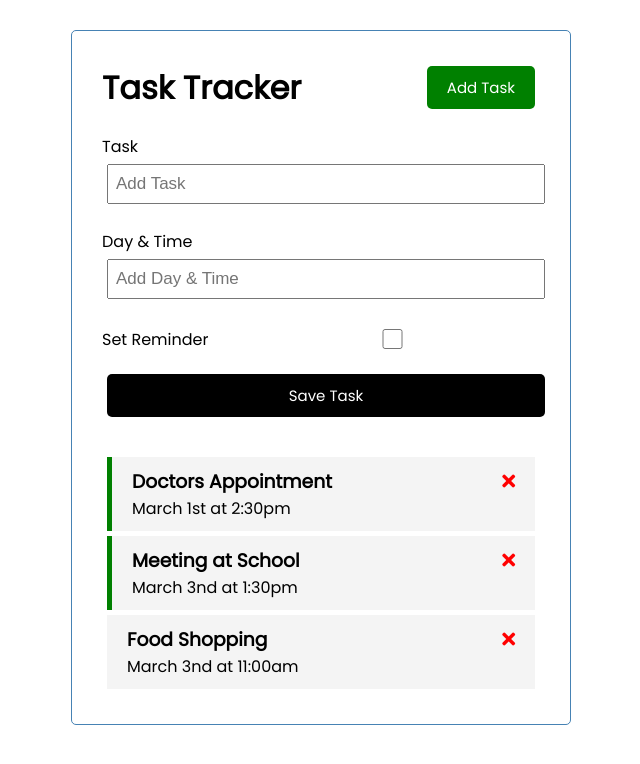
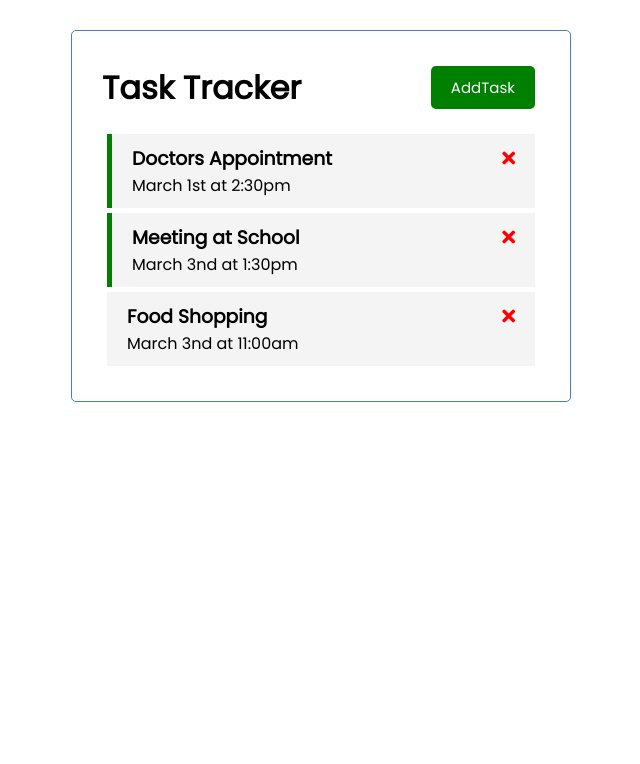
Before and after one commit to miukoba/shakyo-vuejs-crash-course, a Vue app: page / in a window 1280 px wide. Shown: the top 764 px of the page, without its empty margins (319-959 px from the left). Built offline with nearby package versions, Linux system fonts and the light colour scheme.

Commit message:
Toggle Form & Template Conditionals

```diff
--- a/src/App.vue
+++ b/src/App.vue
@@ -1,7 +1,12 @@
 <template>
   <div class="container">
-    <Header title="Task Tracker"/>
-    <AddTask @add-task="addTask"/>
+    <Header
+        @toggle-add-task="toggleAddTask"
+        title="Task Tracker"
+        :showAddTask="showAddTask"/>
+    <div v-show="showAddTask">
+      <AddTask @add-task="addTask"/>
+    </div>
     <Tasks @toggle-reminder="toggleReminder" @delete-task="deleteTask" :tasks="tasks"/>
   </div>
 </template>
@@ -21,9 +26,13 @@
   data() {
     return {
       tasks: [],
+      showAddTask: false
     }
   },
   methods: {
+    toggleAddTask() {
+      this.showAddTask = !this.showAddTask
+    },
     addTask(task) {
       this.tasks = [...this.tasks, task]
     },
--- a/src/components/Button.vue
+++ b/src/components/Button.vue
@@ -11,7 +11,7 @@
   },
   methods: {
     onClick() {
-      console.log('click')
+      this.$emit('btn-click')
     }
   }
 }
--- a/src/components/Header.vue
+++ b/src/components/Header.vue
@@ -1,7 +1,11 @@
 <template>
   <header>
     <h1>{{ title }}</h1>
-    <Button text="Add Task" color="green"/>
+    <Button
+        @btn-click="$emit('toggle-add-task')"
+        :text="showAddTask ? 'Close' : 'AddTask'"
+        :color="showAddTask ? 'red' : 'green'"
+    />
     <!--    <Button text="Update Task" color="blue"/>-->
     <!--    <Button text="Delete Task Task" color="red"/>-->
   </header>
@@ -13,7 +17,8 @@
 export default {
   name: 'Header',
   props: {
-    'title': String,
+    title: String,
+    showAddTask: Boolean
   },
   components: {
     Button
```
